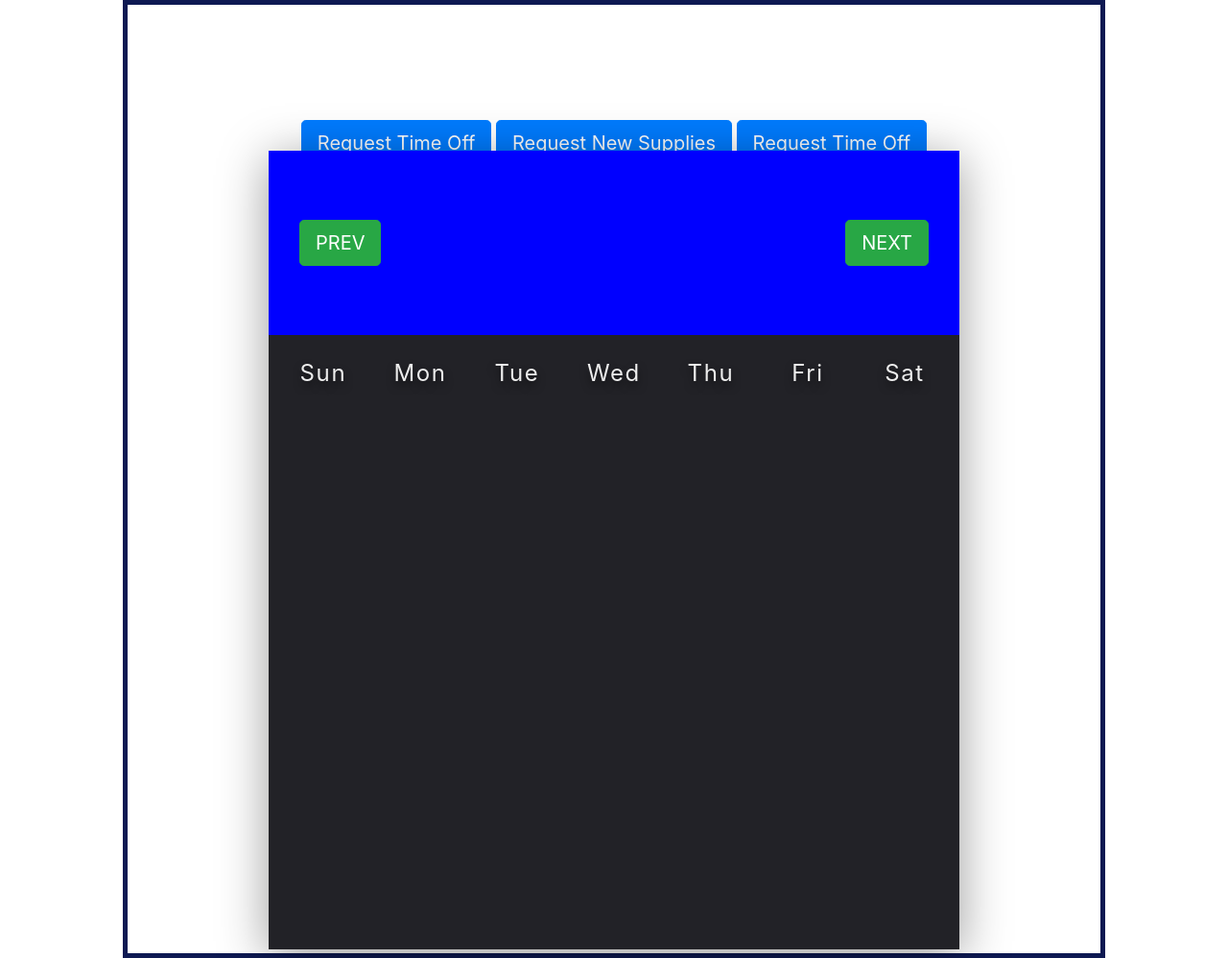
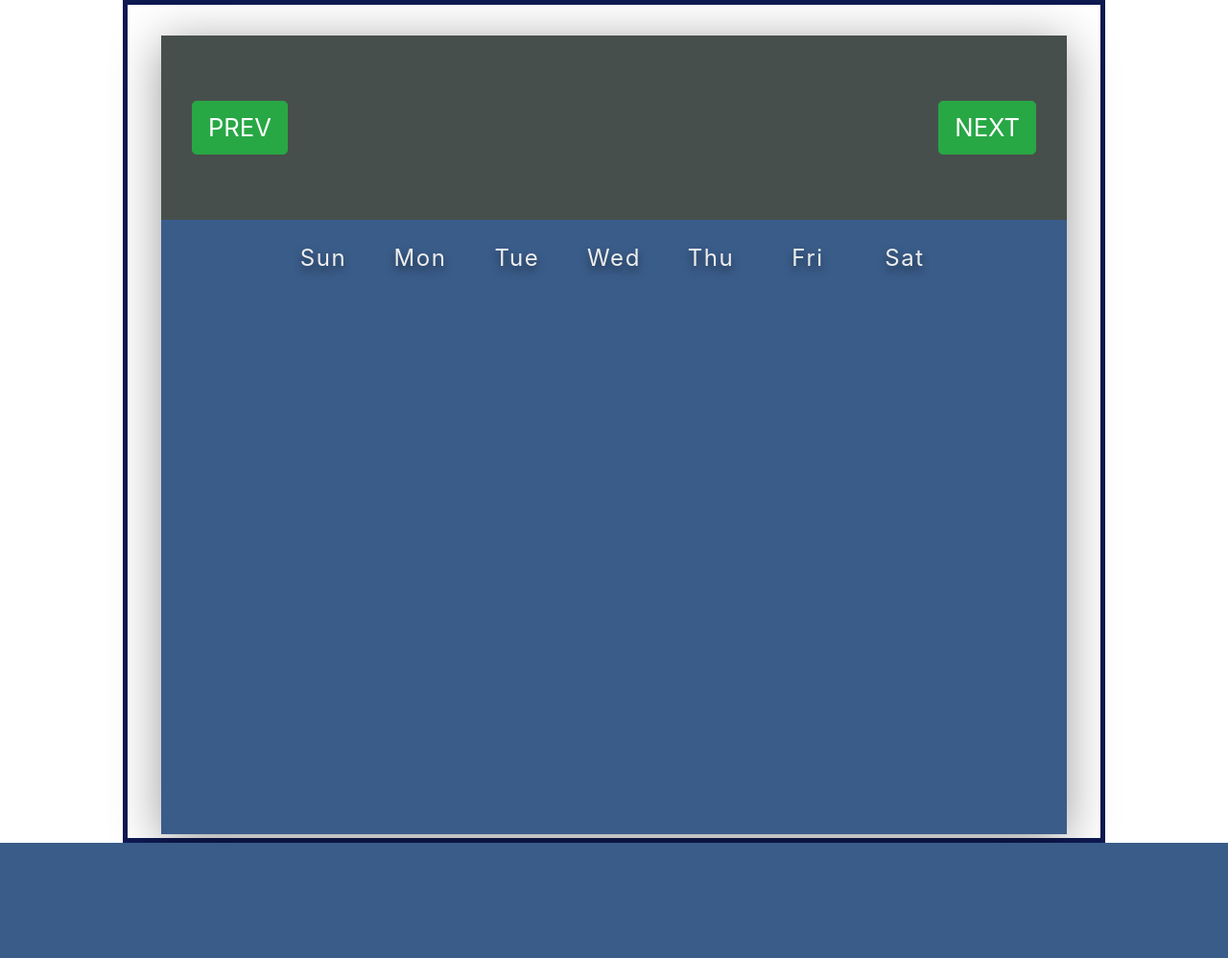
Before and after one commit to jmaurice22/Employee_Manager, a Django app: page /employee/employee_registration in a window 1280 px wide. Shown: the part 76-1074 px from the top of the page at 96% size. After the commit the page ends 954 px from the top, so only its background shows below. Run offline with Django 3.2, Linux system fonts and the light colour scheme; some libraries are stand-ins or nearby versions.

Commit message:
used forked js calendar to add cal functionality added request time off url and template

```diff
--- a/employee_manager/employee/urls.py
+++ b/employee_manager/employee/urls.py
@@ -5,5 +5,6 @@
     path('', views.employee, ),
     path('employee', views.employee),
     path('employee_registration', views.employee_registration),
+    path('employee/request_time_off', views.request_time_off),
 
 ]
--- a/employee_manager/employee/views.py
+++ b/employee_manager/employee/views.py
@@ -16,3 +16,7 @@
 
 def employee_registration(request):
     return render(request, "employee_registration.html")
+
+
+def request_time_off(request):
+    return render(request, 'request_time_off.html')
--- a/employee_manager/employee_manager/settings.py
+++ b/employee_manager/employee_manager/settings.py
@@ -42,11 +42,14 @@
     'crispy_forms',
     'phonenumber_field',
 
+
+
 ]
 
 CRISPY_TEMPLATE_PACK = 'bootstrap4'
 
 PHONENUMBER_DEFAULT_REGION = 'US'
+
 
 MIDDLEWARE = [
     'django.middleware.security.SecurityMiddleware',
--- a/employee_manager/employee_manager/urls.py
+++ b/employee_manager/employee_manager/urls.py
@@ -21,5 +21,6 @@
     path('', include('home.urls')),
     path('admin/', admin.site.urls),
     path('home/', include('home.urls')),
-    path('employee/', include('employee.urls'))
+    path('employee/', include('employee.urls')),
+    path('employee/employee_registration/', include('employee.urls')),
 ]
--- a/employee_manager/home/views.py
+++ b/employee_manager/home/views.py
@@ -1,3 +1,5 @@
+from django.db.models.base import Model
+from django.http import request
 from django.shortcuts import render, redirect, get_object_or_404
 from employee.models import Employee
 import datetime
--- a/employee_manager/static/css/home.css
+++ b/employee_manager/static/css/home.css
@@ -96,14 +96,14 @@
 .calendar {
   width: 45rem;
   height: 52rem;
-  background-color: #222227;
+  background-color: #0f3970d1;
   box-shadow: 0 0.5rem 3rem rgba(0, 0, 0, 0.4);
 }
 
 .month {
   width: 100%;
   height: 12rem;
-  background-color: blue;
+  background-color: #474f4c;
   display: flex;
   justify-content: space-between;
   align-items: center;
@@ -115,6 +115,7 @@
 .month i {
   font-size: 2.5rem;
   cursor: pointer;
+  display
 }
 
 .month h1 {
@@ -129,12 +130,18 @@
   font-size: 1.6rem;
 }
 
+.month button {
+  font-size: 1.6rem;
+}
+
+
 .weekdays {
   width: 100%;
   height: 5rem;
   padding: 0 0.4rem;
   display: flex;
   align-items: center;
+  justify-content: center;
 }
 
 .weekdays div {
@@ -153,6 +160,8 @@
   display: flex;
   flex-wrap: wrap;
   padding: 0.2rem;
+  margin-left: 2px;
+  margin-right: 2px;
 }
 
 .days div {
--- a/employee_manager/templates/employee_registration.html
+++ b/employee_manager/templates/employee_registration.html
@@ -18,13 +18,13 @@
     todo: leave comments
     todo: request time off -->
 <div align="center" class="container-md" style="margin-top:100px;">
-    <a class="btn btn-primary btn-lg" href="#">Request Time Off</a>
+    <a class="btn btn-primary btn-lg" href="employee/request_time_off">Request Time Off</a>
     <a class="btn btn-primary btn-lg" href="#">Request New Supplies</a>
     <a class="btn btn-primary btn-lg" href="#">Request Time Off</a>
 </div>
-<div class="container">
-    <div class="calendar">
-        <div class="month">
+<div class="container" style="margin-top:-120px; ">
+    <div class="calendar" style="width:100%;">
+        <div class="month" >
             <!-- todo: change button to be an icon (font awesome) or button  -->
             <button class=" btn btn-success btn-lg prev">PREV</button>
             <div class="date">
@@ -46,5 +46,4 @@
     </div>
 </div>
 <script src="{% static 'js/cal.js' %}"></script>
-</div>
 {% endblock %}
```
Also changed, not shown: employee_manager/templates/request_time_off.html (added, +10 -0 lines).
